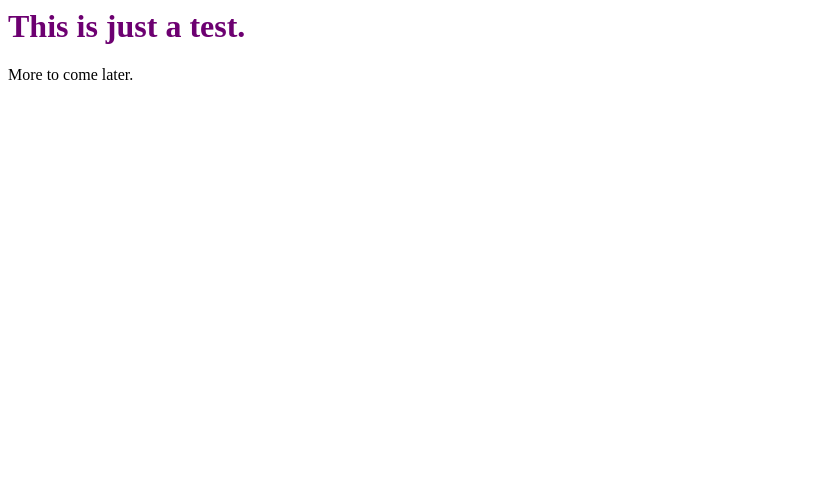
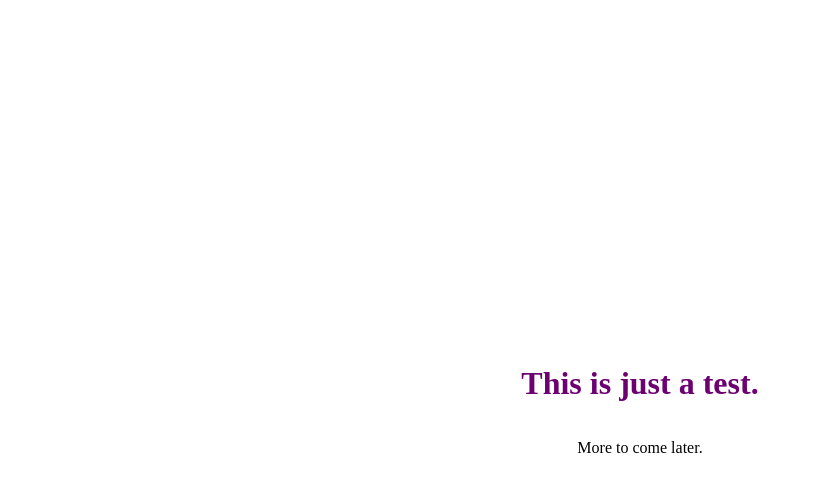
Before and after one commit to jathib/justthethib, a plain HTML site: page index.html in a window 1280 px wide. Shown: the whole page, without its empty margins (0-813 px from the left). Drawn offline with Linux system fonts and the light colour scheme.

Commit message:
update code

```diff
--- a/index.html
+++ b/index.html
@@ -5,8 +5,16 @@
   </head>
 
   <body>
-<h1 class="intro">This is just a test.</h1>
-<p>More to come later.</p>
+    <div class="wrapper">
+<div class="container">
+  <h1 class="intro">This is just a test.</h1>
+  <p>More to come later.</p>
+
+</div>
+
+
+    </div>
+
 </body>
 
 </html>
--- a/style.css
+++ b/style.css
@@ -1,3 +1,11 @@
 .intro {
 color:#6d0071;
 }
+
+.container {
+display:flex;
+flex-direction:column;
+align-items:center;
+justify-content:center;
+height:100vh;
+}
```
